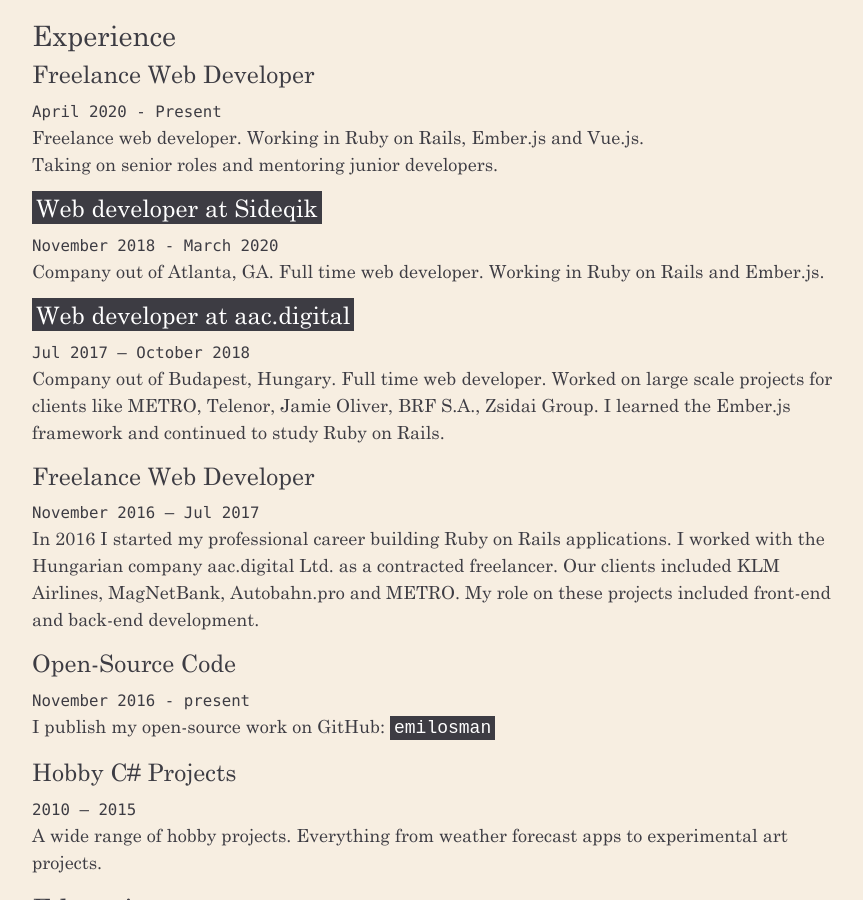
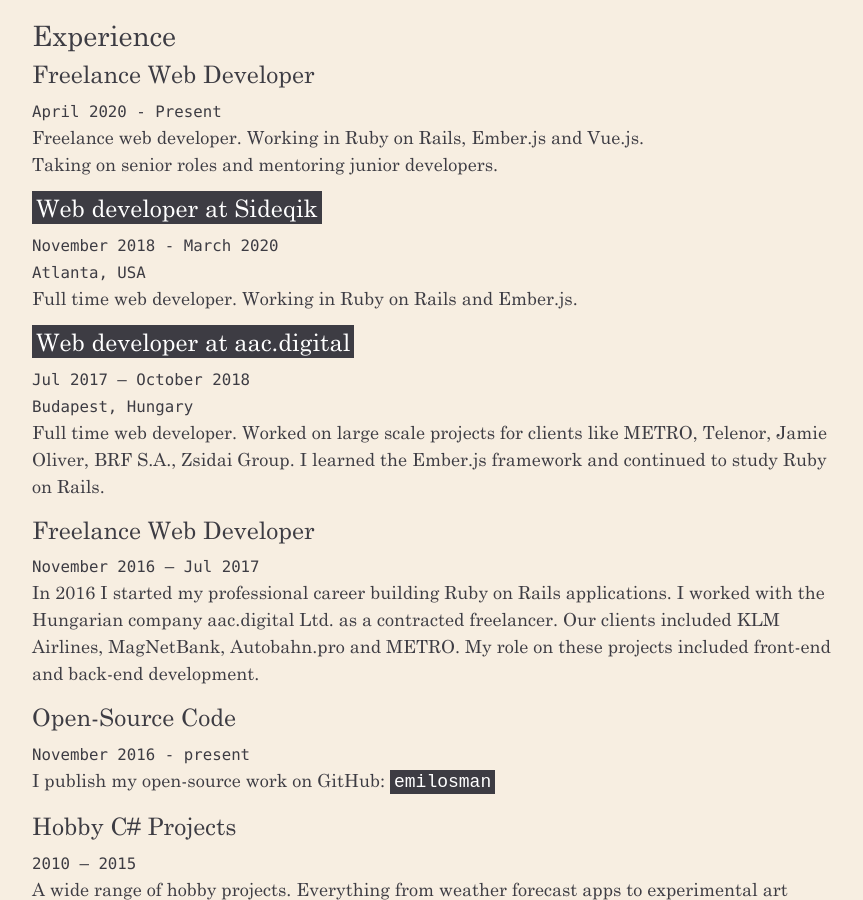
Before and after one commit to emilosmanbegovicmm/emilosman, a Jekyll site: the page built from cv.md, in a window 1280 px wide and 900 px high, scrolled down 1175 px. Shown: the whole window, without its empty margins (53-916 px from the left). Built offline with Jekyll 4.4.1, drawn with Linux system fonts in a browser that asks for light colours; our own code applies the rules of GitHub Pages for plain Markdown files.

Commit message:
update city names

```diff
--- a/cv.md
+++ b/cv.md
@@ -54,11 +54,13 @@
 
 #### [Web developer at Sideqik](https://www.sideqik.com/)
 `November 2018 - March 2020`
-Company out of Atlanta, GA. Full time web developer. Working in Ruby on Rails and Ember.js.
+`Atlanta, USA`
+Full time web developer. Working in Ruby on Rails and Ember.js.
 
 #### [Web developer at aac.digital](http://aac.digital/)
 `Jul 2017 – October 2018`
-Company out of Budapest, Hungary. Full time web developer. Worked on large scale projects for clients like METRO, Telenor,  Jamie Oliver, BRF S.A., Zsidai Group.
+`Budapest, Hungary`
+Full time web developer. Worked on large scale projects for clients like METRO, Telenor,  Jamie Oliver, BRF S.A., Zsidai Group.
 I learned the Ember.js framework and continued to study Ruby on Rails.
 
 #### Freelance Web Developer
```
